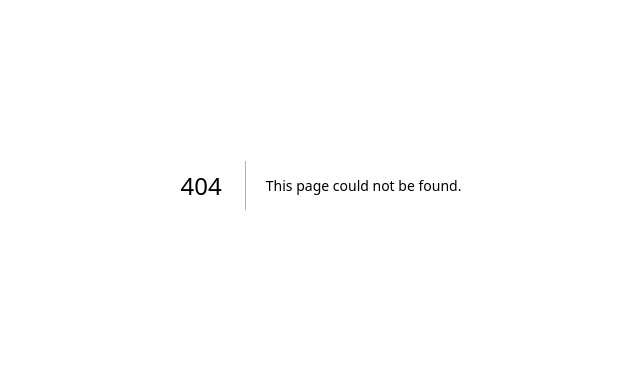
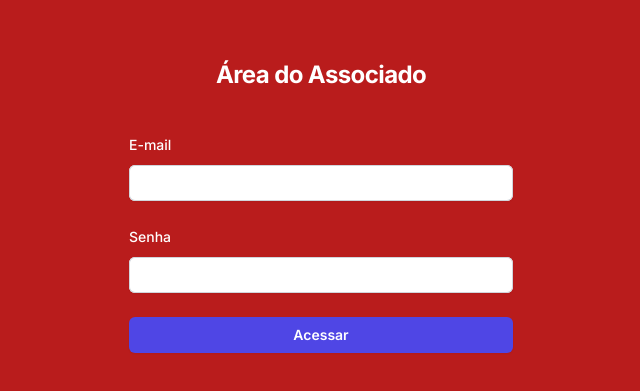
Before and after one commit to marceloaaguilar/clubeRede, a Next.js app: page /login in a window 1280 px wide. Before the commit this address had no page. Shown: the part 215-606 px from the top of the page, without its empty margins (319-959 px from the left). Built offline with nearby package versions, Linux system fonts and the light colour scheme.

Commit message:
Adicionando página de Login

```diff
--- /dev/null
+++ b/src/app/login/page.tsx
@@ -0,0 +1,36 @@
+export default function Login(){
+    return(
+        <div className="flex min-h-screen flex-col justify-center px-6 py-12 lg:px-8 bg-red-700">
+            <div className="sm:mx-auto sm:w-full sm:max-w-sm">
+                <h2 className="mt-10 text-center text-2xl font-bold leading-9 tracking-tight text-white">Área do Associado</h2>
+            </div>
+
+            <div className="mt-10 sm:mx-auto sm:w-full sm:max-w-sm">
+                <form className="space-y-6" action="#" method="POST">
+                <div>
+                    <label className="block text-sm font-medium leading-6 text-white">E-mail</label>
+                    <div className="mt-2">
+                    <input id="email" name="email" type="email"  required className="block w-full rounded-md border-0 py-1.5 text-gray-900 shadow-sm ring-1 ring-inset ring-gray-300 placeholder:text-gray-400 focus:ring-2 focus:ring-inset focus:ring-indigo-600 sm:text-sm sm:leading-6"/>
+                    </div>
+                </div>
+
+                <div>
+                    <div className="flex items-center justify-between">
+                    <label className="block text-sm font-medium leading-6 text-white">Senha</label>
+                    {/* <div className="text-sm">
+                        <a href="#" className="font-semibold text-indigo-600 hover:text-indigo-500">Forgot password?</a>
+                    </div> */}
+                    </div>
+                    <div className="mt-2">
+                    <input id="password" name="password" type="password" required className="block w-full rounded-md border-0 py-1.5 text-gray-900 shadow-sm ring-1 ring-inset ring-gray-300 placeholder:text-gray-400 focus:ring-2 focus:ring-inset focus:ring-indigo-600 sm:text-sm sm:leading-6"/>
+                    </div>
+                </div>
+
+                <div>
+                    <button type="submit" className="flex w-full justify-center rounded-md bg-indigo-600 px-3 py-1.5 text-sm font-semibold leading-6 text-white shadow-sm hover:bg-indigo-500 focus-visible:outline focus-visible:outline-2 focus-visible:outline-offset-2 focus-visible:outline-indigo-600">Acessar</button>
+                </div>
+                </form>
+            </div>
+        </div>
+    )
+}
--- a/tailwind.config.ts
+++ b/tailwind.config.ts
@@ -3,6 +3,7 @@
 const config: Config = {
   content: [
     "./src/pages/**/*.{js,ts,jsx,tsx,mdx}",
+    "./src/pages/**",
     "./src/components/**/*.{js,ts,jsx,tsx,mdx}",
     "./src/app/**/*.{js,ts,jsx,tsx,mdx}",
   ],
```
